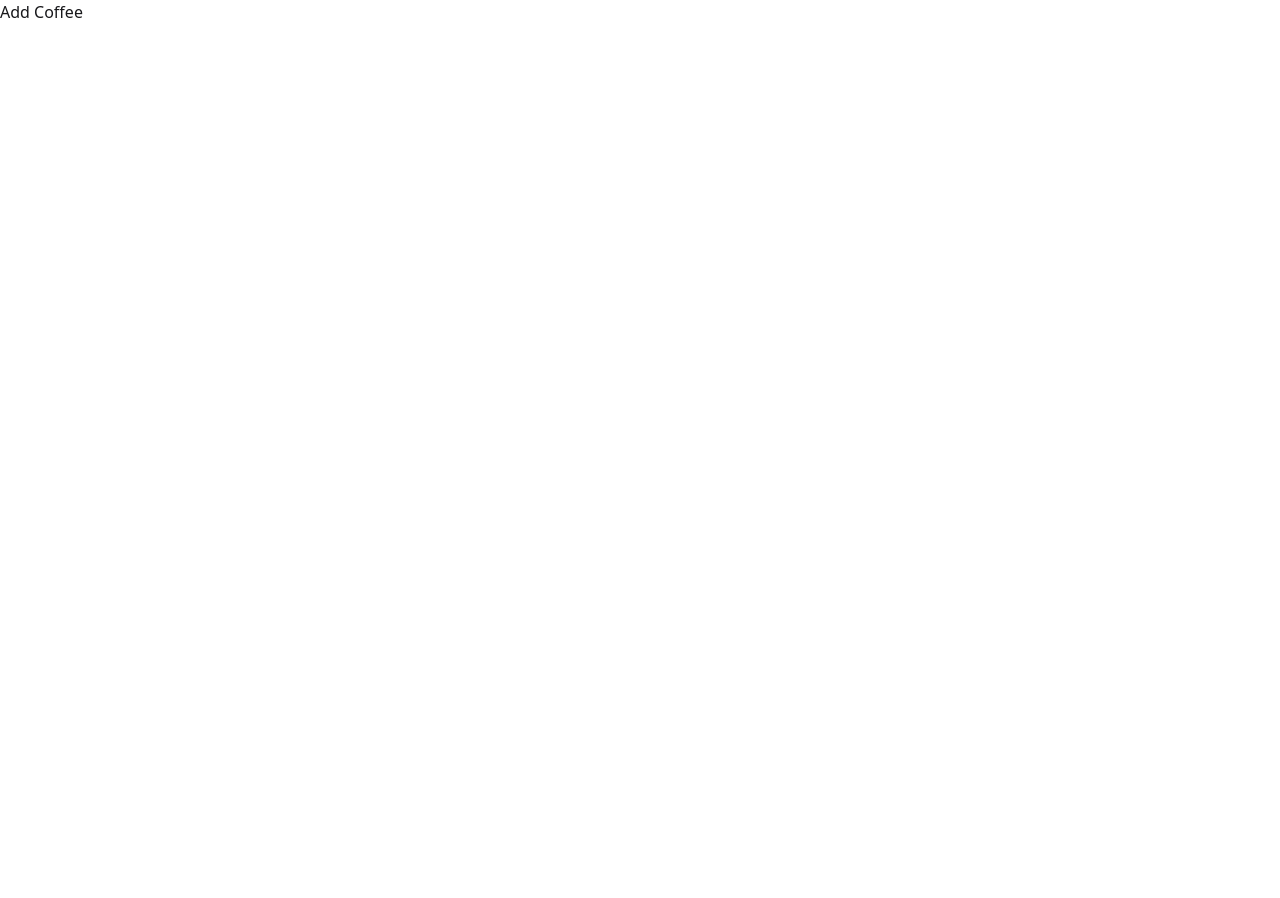
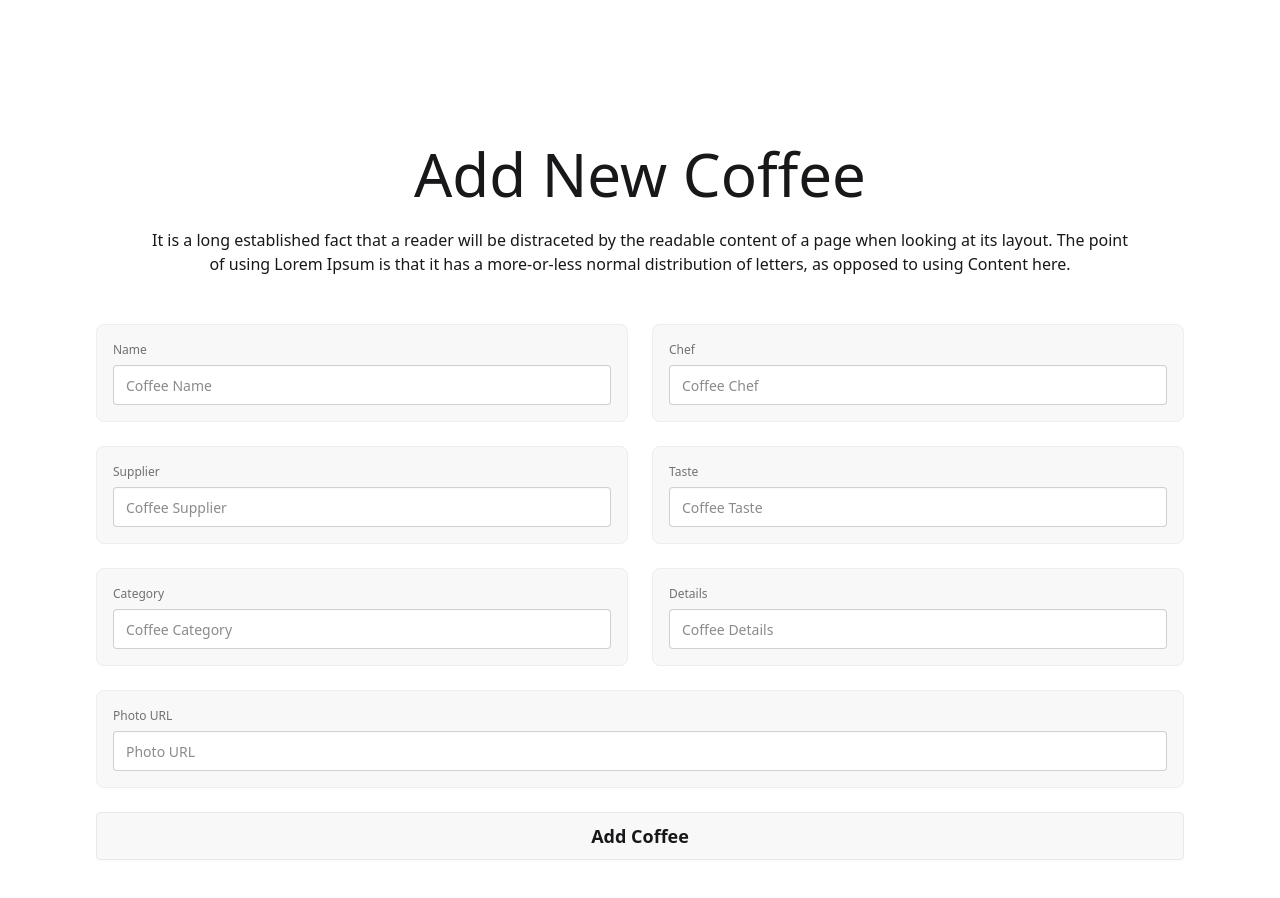
Before and after one commit to md-zeon/coffee-shop-client, a React (Vite) app: page /add-coffee in a window 1280 px wide. Shown: the top 898 px of the page. Before the commit the page ends 800 px from the top, so only its background shows below. Built offline with nearby package versions, Linux system fonts and the light colour scheme.

Commit message:
Created Add Coffee Page

```diff
--- a/src/components/AddCoffee.jsx
+++ b/src/components/AddCoffee.jsx
@@ -1,9 +1,101 @@
 const AddCoffee = () => {
-    return (
-        <div>
-            Add Coffee
-        </div>
-    );
+
+    const handleAddCoffee = (e) => {
+        e.preventDefault();
+        const form = e.target;
+    }
+
+	return (
+		<div className='p-24'>
+			<div className='p-12 text-center space-y-6'>
+				<h1 className='text-6xl'>Add New Coffee</h1>
+				<p>
+					It is a long established fact that a reader will be distraceted by the readable content of a page when looking
+					at its layout. The point of using Lorem Ipsum is that it has a more-or-less normal distribution of letters, as
+					opposed to using Content here.
+				</p>
+			</div>
+			<form onClick={handleAddCoffee}>
+				<div className='grid grid-cols-1 md:grid-cols-2 gap-6'>
+					<fieldset className='fieldset bg-base-200 border-base-300 rounded-box border p-4'>
+						<label className='label'>Name</label>
+						<input
+							type='text'
+							className='input w-full'
+							name='name'
+							placeholder='Coffee Name'
+							required
+						/>
+					</fieldset>
+					<fieldset className='fieldset bg-base-200 border-base-300 rounded-box border p-4'>
+						<label className='label'>Chef</label>
+						<input
+							type='text'
+							className='input w-full'
+							name='chef'
+							placeholder='Coffee Chef'
+							required
+						/>
+					</fieldset>
+					<fieldset className='fieldset bg-base-200 border-base-300 rounded-box border p-4'>
+						<label className='label'>Supplier</label>
+						<input
+							type='text'
+							className='input w-full'
+							name='supplier'
+							placeholder='Coffee Supplier'
+							required
+						/>
+					</fieldset>
+					<fieldset className='fieldset bg-base-200 border-base-300 rounded-box border p-4'>
+						<label className='label'>Taste</label>
+						<input
+							type='text'
+							className='input w-full'
+							name='taste'
+							placeholder='Coffee Taste'
+							required
+						/>
+					</fieldset>
+					<fieldset className='fieldset bg-base-200 border-base-300 rounded-box border p-4'>
+						<label className='label'>Category</label>
+						<input
+							type='text'
+							className='input w-full'
+							name='category'
+							placeholder='Coffee Category'
+							required
+						/>
+					</fieldset>
+					<fieldset className='fieldset bg-base-200 border-base-300 rounded-box border p-4'>
+						<label className='label'>Details</label>
+						<input
+							type='text'
+							className='input w-full'
+							name='details'
+							placeholder='Coffee Details'
+							required
+						/>
+					</fieldset>
+					<fieldset className='fieldset md:col-span-2 bg-base-200 border-base-300 rounded-box border p-4'>
+						<label className='label'>Photo URL</label>
+						<input
+							type='text'
+							className='input w-full'
+							name='photo'
+							placeholder='Photo URL'
+							required
+						/>
+					</fieldset>
+					<input
+						type='submit'
+						className='btn w-full md:col-span-2 btn-lg'
+						value='Add Coffee'
+					/>
+				</div>
+			</form>
+		</div>
+	);
 };
 
 export default AddCoffee;
--- a/src/layouts/MainLayout.jsx
+++ b/src/layouts/MainLayout.jsx
@@ -1,9 +1,13 @@
 import { Outlet } from 'react-router';
+import Header from '../components/Header';
 
 const MainLayout = () => {
     return (
         <div>
-            <Outlet />
+            <Header />
+            <div className="max-w-7xl mx-auto">
+                <Outlet />
+            </div>
         </div>
     );
 };
```
